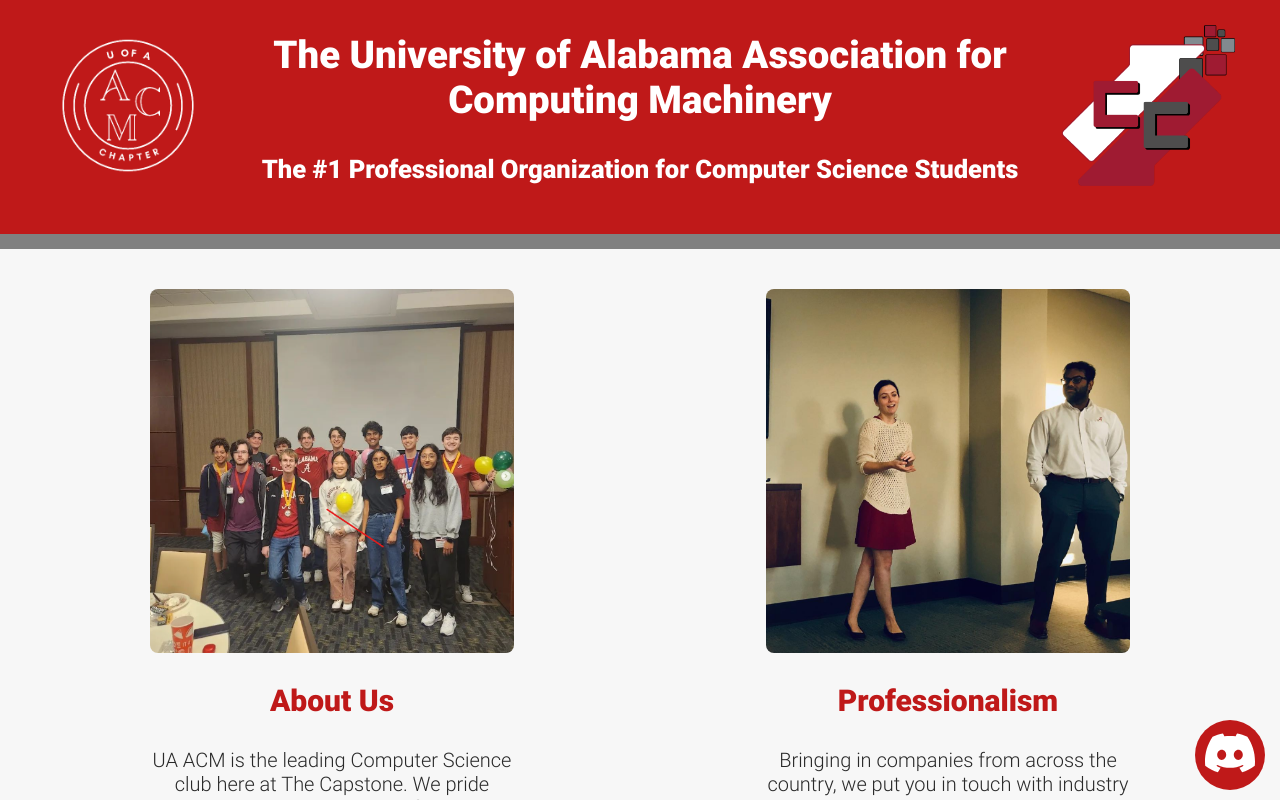
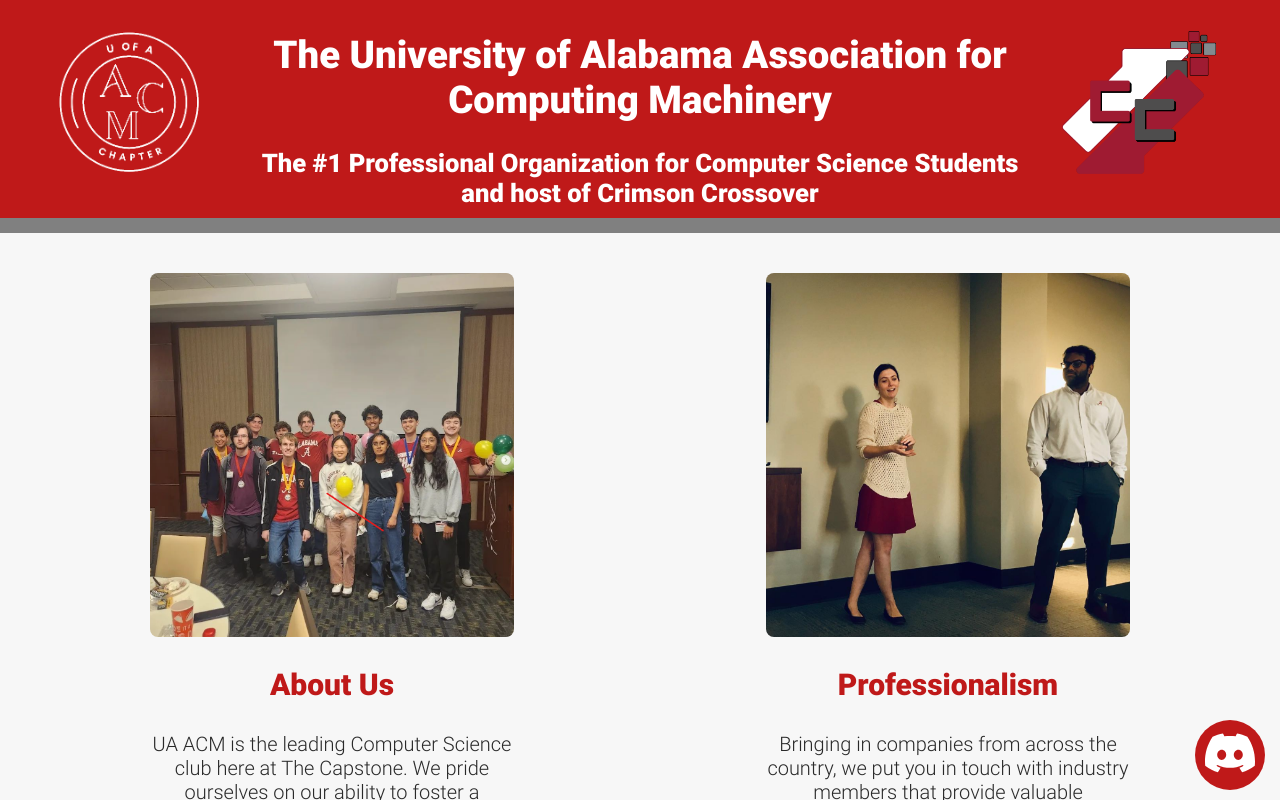
Before and after one commit to UA-ACM/ua-acm.github.io, a React (Create React App) app in the folder client/: page / in a window 1280 px wide. Shown: the top 800 px of the page. Built offline with nearby package versions, Linux system fonts and the light colour scheme.

Commit message:
Edited logos, added transitions, and fixed typo

```diff
--- a/client/src/CrimsonPage.js
+++ b/client/src/CrimsonPage.js
@@ -38,7 +38,7 @@
             <p>
                 Even if you're not competing, there's still plenty for Crimson Crossover to offer from attendance.
                 We will have representatives from sponsoring companies tabling so you can learn about their career
-                opportunities. In addition, there will be spectator focused competitions with prizes for participatants,
+                opportunities. In addition, there will be spectator focused competitions with prizes for participants,
                 and a learning-focused approach to commentating the event. Be sure to join the mailing list if you'd
                 like more information!
             </p>
--- a/client/src/Header.css
+++ b/client/src/Header.css
@@ -1,4 +1,6 @@
-
+.header-container{
+    height: 17vw;
+}
 
 .grid{
     display: grid;
@@ -14,23 +16,37 @@
 .header-2 {
     font-size: 2vw;
     text-align: center;
-    padding-top: 0.5vw;
-    color: rgb(255, 255, 255)
+    color: rgb(255, 255, 255);
+}
+.header-3 {
+    font-size: 1.5vw;
+    text-align: center;
+    color: rgb(255, 255, 255);
 }
 .logo {
-    height: 90%;
-    width: 90%;
+    width: 60%;
+    padding-top: 1.5em;
     object-fit: contain;
+    transition: width 2s;
+}
+.logo:hover{
+    width: 70%;
 }
 .logo2 {
     height: 90%;
-    width: 90%;
+    width: 80%;
     object-fit: contain;
     padding-left: 20%;
+    transition: width 2s;
+    padding-top: 1em;
+}
+.logo2:hover{
+    width: 95%;
 }
 .logo-container {
     padding-top: 0px;
     text-align: center;
+    height: 15vw;
 }
 
 @media screen and (max-width: 768px) {
--- a/client/src/Header.js
+++ b/client/src/Header.js
@@ -16,7 +16,7 @@
                 The University of Alabama Association for Computing Machinery
             </h1>
             <h2 className='header-2'>
-                The #1 Professional Organization for Computer Science Students
+                The #1 Professional Organization for Computer Science Students and host of Crimson Crossover
             </h2>
         </div>
         <div className='logo-container'>
```
Also changed, not shown: client/src/images/ACM Logo.png.
